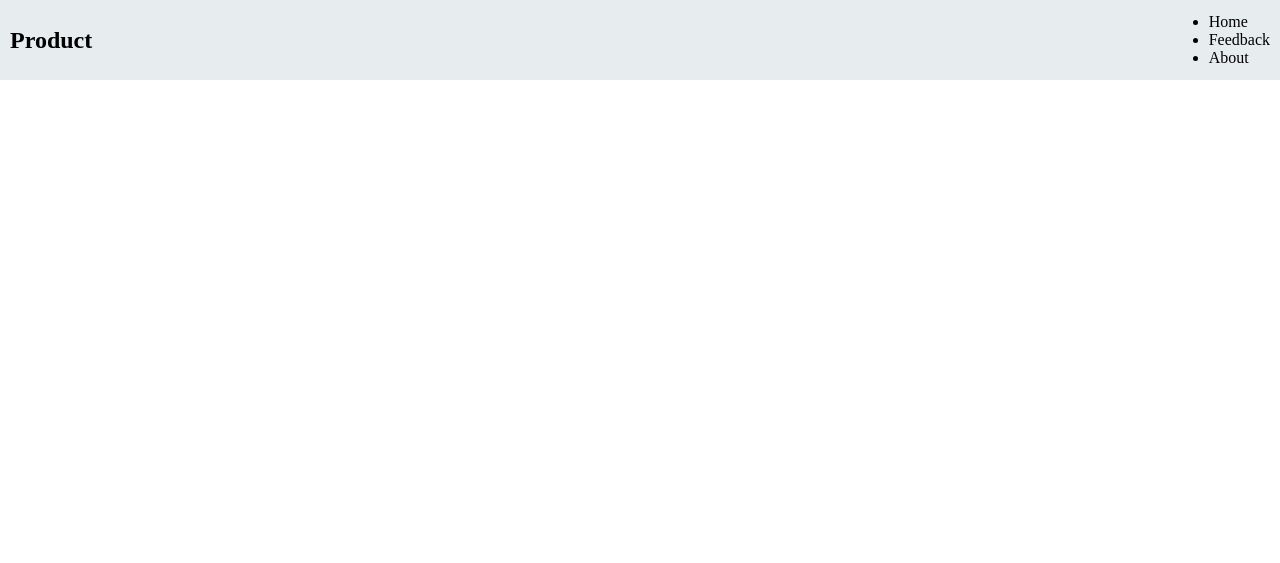
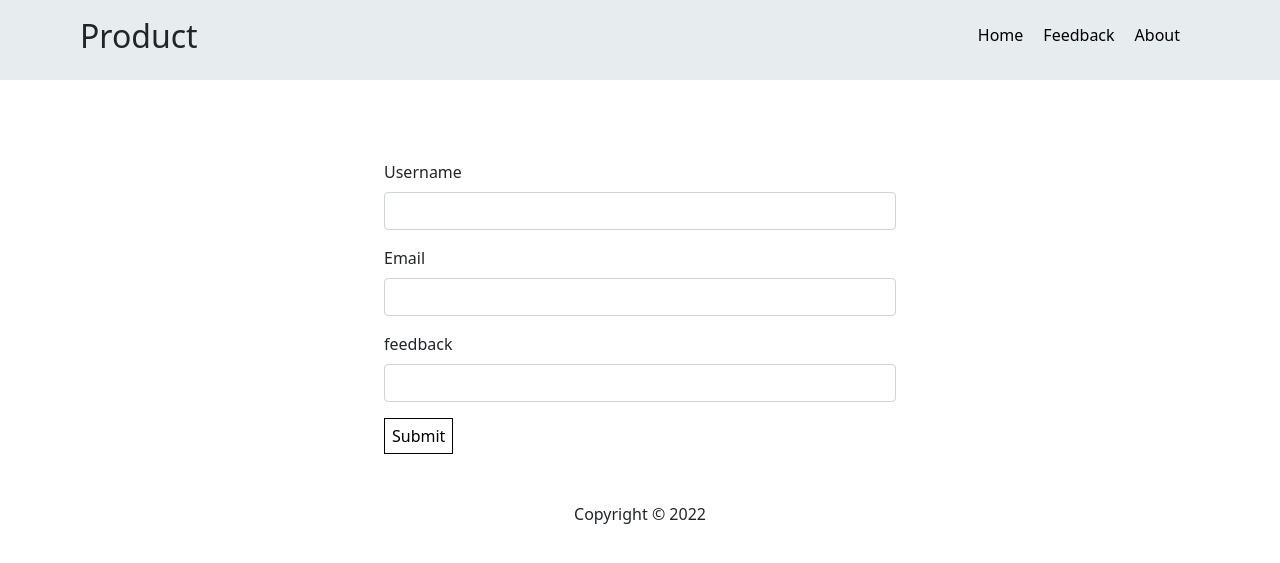
Before and after one commit to HanKwan/php-projects, a PHP site: page /home.php in a window 1280 px wide. Shown: the top 563 px of the page. Run offline with PHP 8.4, Linux system fonts and the light colour scheme.

Commit message:
add design and finished the home page

```diff
--- a/feedback/home.php
+++ b/feedback/home.php
@@ -1,27 +1,56 @@
+<?php include_once 'inc/header.php'; ?>
+
 <?php
-    $pdo = new PDO('mysql:host=localhost;port=3306;dbname=product_feedback', 'root', '');
-    $pdo->setAttribute(PDO::ATTR_ERRMODE, PDO::ERRMODE_EXCEPTION);
+    $nameErr = $emailErr = $feedErr = '';
+    if ($_SERVER['REQUEST_METHOD'] === 'POST') {  // POST nned to be written in uppercase
+        $username = $_POST['username'];
+        $email = $_POST['email'];
+        $feedback = $_POST['feedback'];
+
+        if (empty($username)) {
+            $nameErr = 'Username is required';
+        }
+        if (empty($email)) {
+            $emailErr = 'email is required';
+        }
+        if (empty($feedback)) {
+            $feedErr = 'feedback is required';
+        }
+    }
 ?>
 
-<!DOCTYPE html>
-<html lang="en">
-<head>
-    <meta charset="UTF-8">
-    <meta http-equiv="X-UA-Compatible" content="IE=edge">
-    <meta name="viewport" content="width=device-width, initial-scale=1.0">
-    <link rel="stylesheet" href="style.css">
-    <title>Document</title>
-</head>
-<body>
-    <nav class="navBar">
-        <div class="container">
-            <h2>Product</h2>
-            <ul class="ulist">
-                <li>Home</li>
-                <li>Feedback</li>
-                <li>About</li>
-            </ul>
-        </div>
-    </nav>
-</body>
-</html>
+    <main>
+        <section class="section01">
+            <form action="home.php" method="post">
+            <div class="mb-3">
+                    <label for="username" class="form-label">Username</label>
+                    <input type="text" name="username" class="form-control <?php echo $nameErr ? 'is-invalid' : null ?>">
+                    <?php if ($nameErr) { ?>
+                        <div class="invalid-feedback">
+                            <?php echo $nameErr ?>
+                        </div>
+                    <?php } ?>
+                </div>
+                <div class="mb-3">
+                    <label for="email" class="form-label">Email</label>
+                    <input type="email" name="email" class="form-control <?php echo $emailErr ? 'is-invalid' : null ?>">
+                    <?php if ($emailErr) { ?>
+                        <div class="invalid-feedback">
+                            <?php echo $emailErr ?>
+                        </div>
+                    <?php } ?>
+                </div>
+                <div class="mb-3">
+                    <label for="feedback" class="form-label">feedback</label>
+                    <input type="text" name="feedback" class="form-control <?php echo $feedErr ? 'is-invalid' : null ?>">
+                    <?php if ($feedErr) { ?>
+                        <div class="invalid-feedback">
+                            <?php echo $feedErr ?>
+                        </div>
+                    <?php } ?>
+                </div>
+                <button type="submit" class="submitBtn">Submit</button>
+            </form>
+        </section>
+    </main>
+<?php include_once 'inc/footer.php'; ?>
--- /dev/null
+++ b/feedback/inc/footer.php
@@ -0,0 +1,3 @@
+        <footer class="text-center mt-5">Copyright &copy; 2022</footer>
+    </body>
+</html>
--- /dev/null
+++ b/feedback/inc/header.php
@@ -0,0 +1,28 @@
+<?php
+    $pdo = new PDO('mysql:host=localhost;port=3306;dbname=product_feedback', 'root', '');
+    $pdo->setAttribute(PDO::ATTR_ERRMODE, PDO::ERRMODE_EXCEPTION);
+?>
+
+<!DOCTYPE html>
+<html lang="en">
+<head>
+    <meta charset="UTF-8">
+    <meta http-equiv="X-UA-Compatible" content="IE=edge">
+    <meta name="viewport" content="width=device-width, initial-scale=1.0">
+    <link rel="stylesheet" href="https://cdn.jsdelivr.net/npm/bootstrap@5.1.3/dist/css/bootstrap.min.css" integrity="sha384-1BmE4kWBq78iYhFldvKuhfTAU6auU8tT94WrHftjDbrCEXSU1oBoqyl2QvZ6jIW3" crossorigin="anonymous">
+    <link rel="stylesheet" href="style.css">
+    <title>Document</title>
+</head>
+<body>
+    <header class="header">
+        <nav class="navBar">
+            <div class="container">
+                <h2>Product</h2>
+                <ul class="ulist">
+                    <a class="aLink" href="home.php"><li class="link">Home</li></a>
+                    <a class="aLink" href="review.php"><li class="link">Feedback</li></a>
+                    <a class="aLink" href="#"><li class="link">About</li></a>
+                </ul>
+            </div>
+        </nav>
+    </header>
--- a/feedback/style.css
+++ b/feedback/style.css
@@ -13,3 +13,37 @@
     justify-content: space-between;
     padding: 0 10px;
 }
+.ulist {
+    display: flex;
+    padding-top: 5px;
+}
+.aLink {
+    text-decoration: none;
+    color: black;
+}
+.link {
+    list-style: none;
+    padding-right: 20px;
+}
+.section01 {
+    width: 40%;
+    margin-top: 5rem;
+    margin-left: 30%;
+}
+.submitBtn {
+    padding: 5px 7px;
+    border: 1px solid black;
+    background-color: white;
+}
+.fb_main {
+    text-align: center;
+}
+.card {
+    margin: 0 auto;
+    width: 50%;
+    float: none;
+    margin-bottom: 10px;
+}
+.thumbBtn {
+    width: 100%;
+}
```
Also changed, not shown: feedback/review.php (added, +22 -0 lines).
